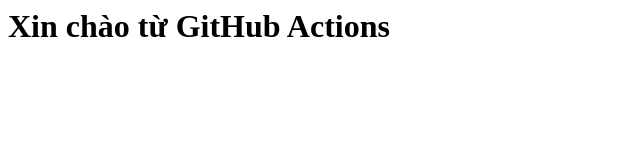
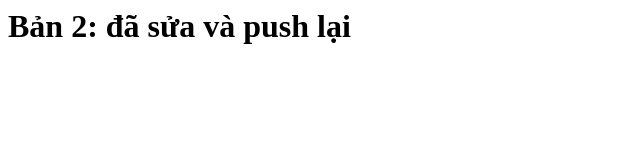
Before and after one commit to kienletv/my-app, a plain HTML site: page index.html in a window 1280 px wide. Shown: the whole page, without its empty margins (0-640 px from the left). Drawn offline with Linux system fonts and the light colour scheme.

Commit message:
Sửa trang chào

```diff
--- a/index.html
+++ b/index.html
@@ -1,2 +1,2 @@
 <meta charset="utf-8">
-<h1>Xin chào từ GitHub Actions</h1>
+<h1>Bản 2: đã sửa và push lại</h1>
```
